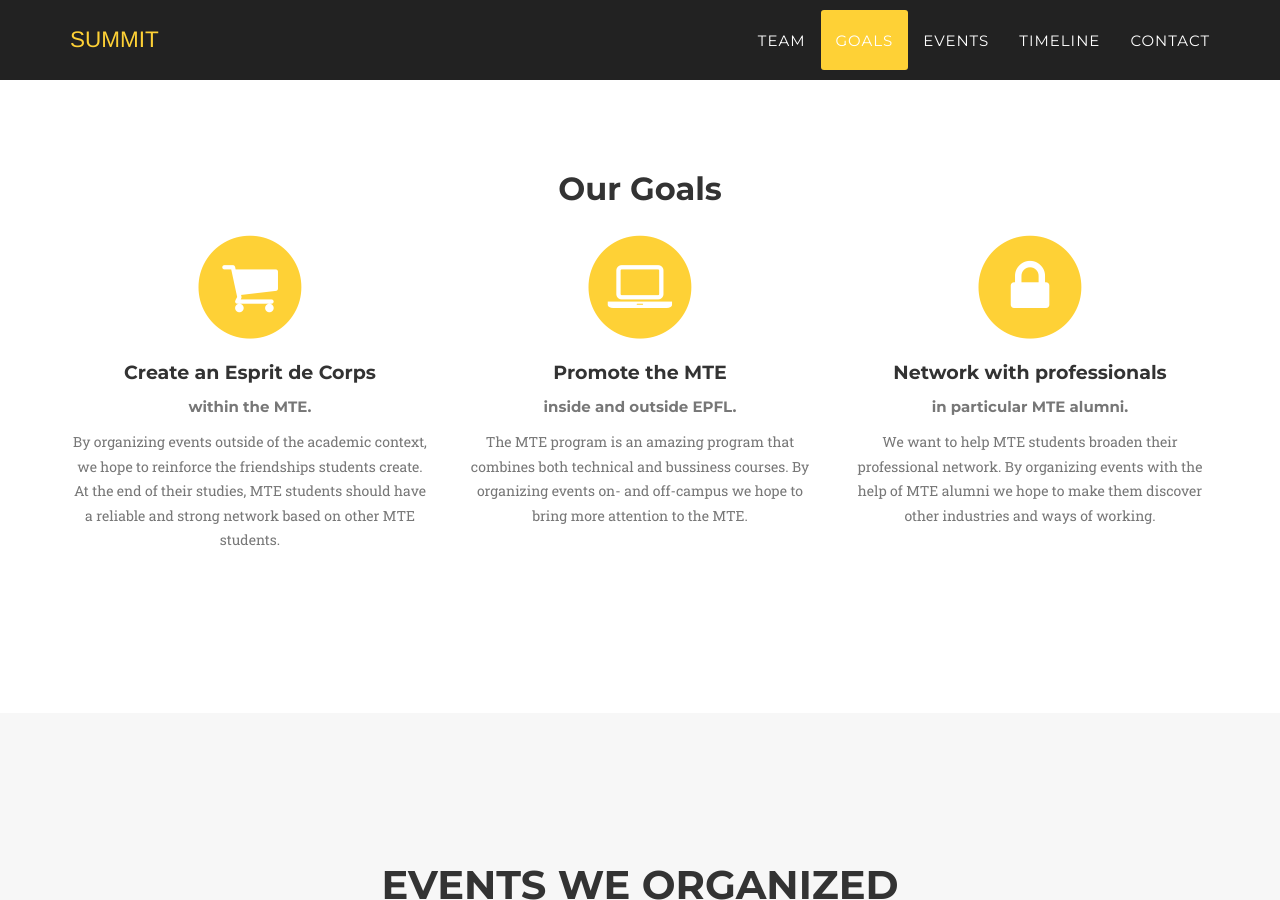
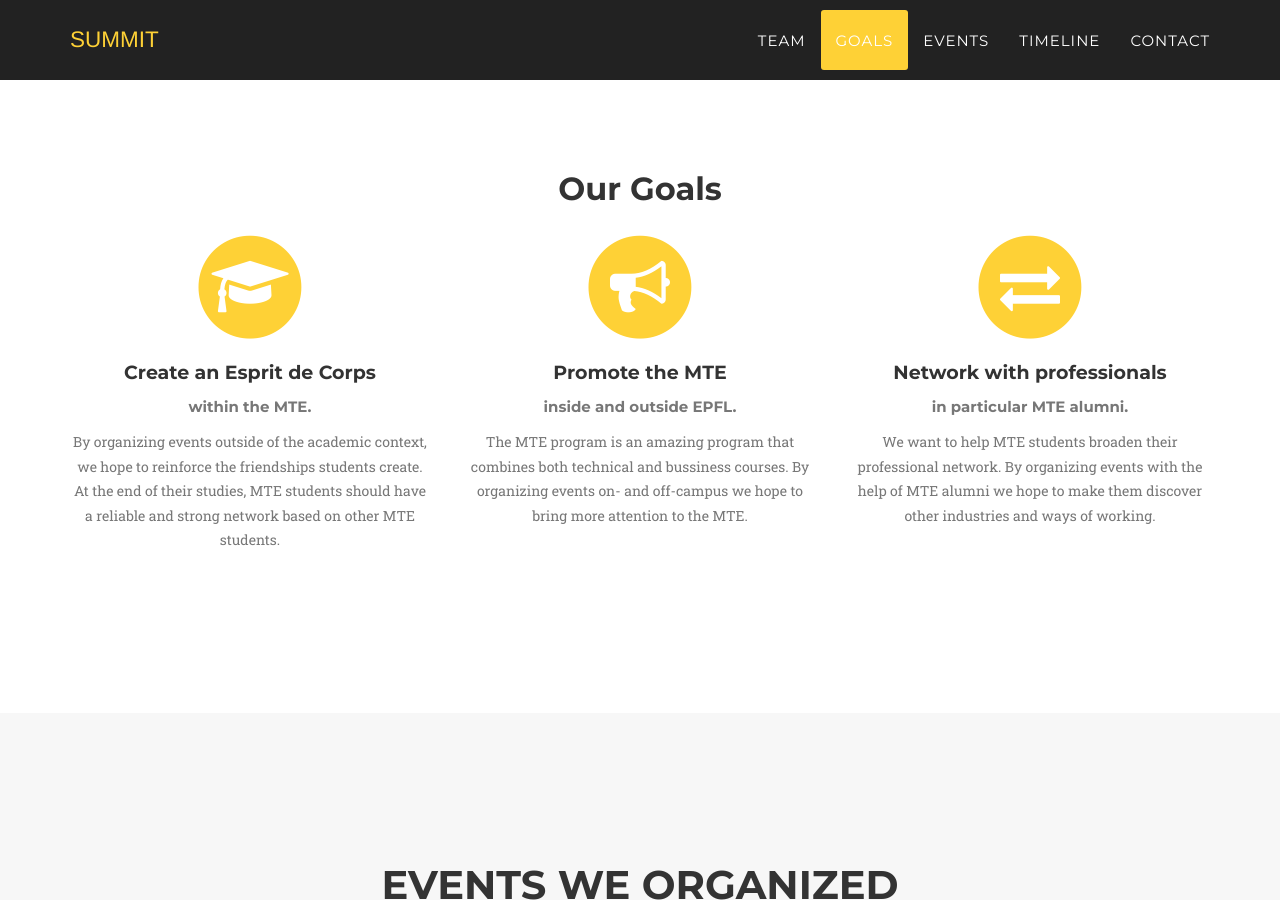
Before and after one commit to OzieGamma/SME-Website, a Jekyll site: the page built from index.html, in a window 1280 px wide and 900 px high, scrolled down 2102 px. Built offline with Jekyll 4.4.1, drawn with Linux system fonts in a browser that asks for light colours; some web fonts are replaced.

Commit message:
Changed icons for goals

```diff
--- a/_includes/goals.html
+++ b/_includes/goals.html
@@ -11,7 +11,7 @@
                 <div class="col-md-4">
                     <span class="fa-stack fa-4x">
                         <i class="fa fa-circle fa-stack-2x text-primary"></i>
-                        <i class="fa fa-shopping-cart fa-stack-1x fa-inverse"></i>
+                        <i class="fa fa-graduation-cap fa-stack-1x fa-inverse"></i>
                     </span>
                     <h4 class="goal-heading">Create an Esprit de Corps</h4>
                     <h5 class="goal-subheading text-muted">within the MTE.</h5>
@@ -23,7 +23,7 @@
                 <div class="col-md-4">
                     <span class="fa-stack fa-4x">
                         <i class="fa fa-circle fa-stack-2x text-primary"></i>
-                        <i class="fa fa-laptop fa-stack-1x fa-inverse"></i>
+                        <i class="fa fa-bullhorn fa-stack-1x fa-inverse"></i>
                     </span>
                     <h4 class="goal-heading">Promote the MTE</h4>
                     <h5 class="goal-subheading text-muted">inside and outside EPFL.</h5>
@@ -35,7 +35,7 @@
                 <div class="col-md-4">
                     <span class="fa-stack fa-4x">
                         <i class="fa fa-circle fa-stack-2x text-primary"></i>
-                        <i class="fa fa-lock fa-stack-1x fa-inverse"></i>
+                        <i class="fa fa-exchange fa-stack-1x fa-inverse"></i>
                     </span>
                     <h4 class="goal-heading">Network with professionals</h4>
                     <h5 class="goal-subheading text-muted">in particular MTE alumni.</h5>
```
